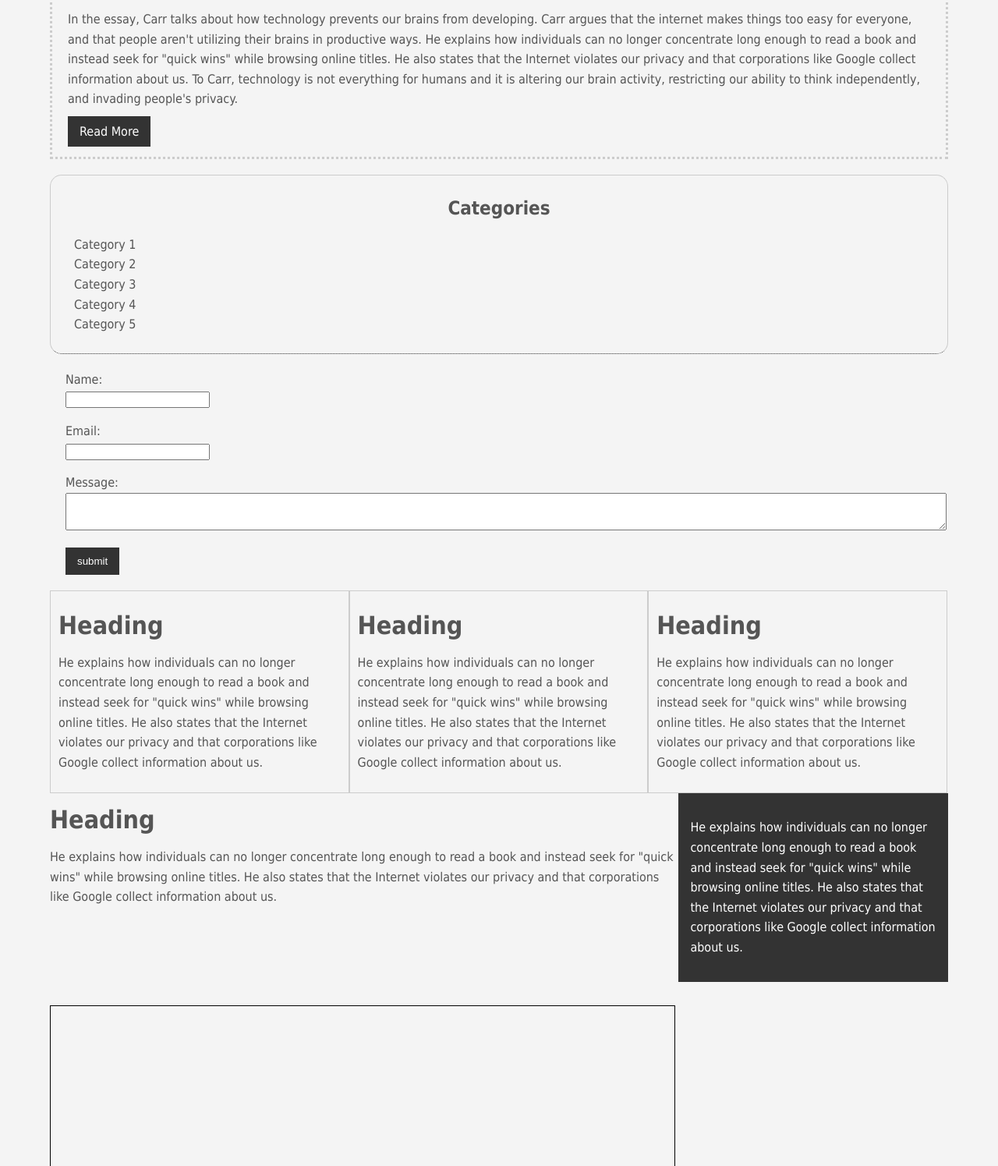
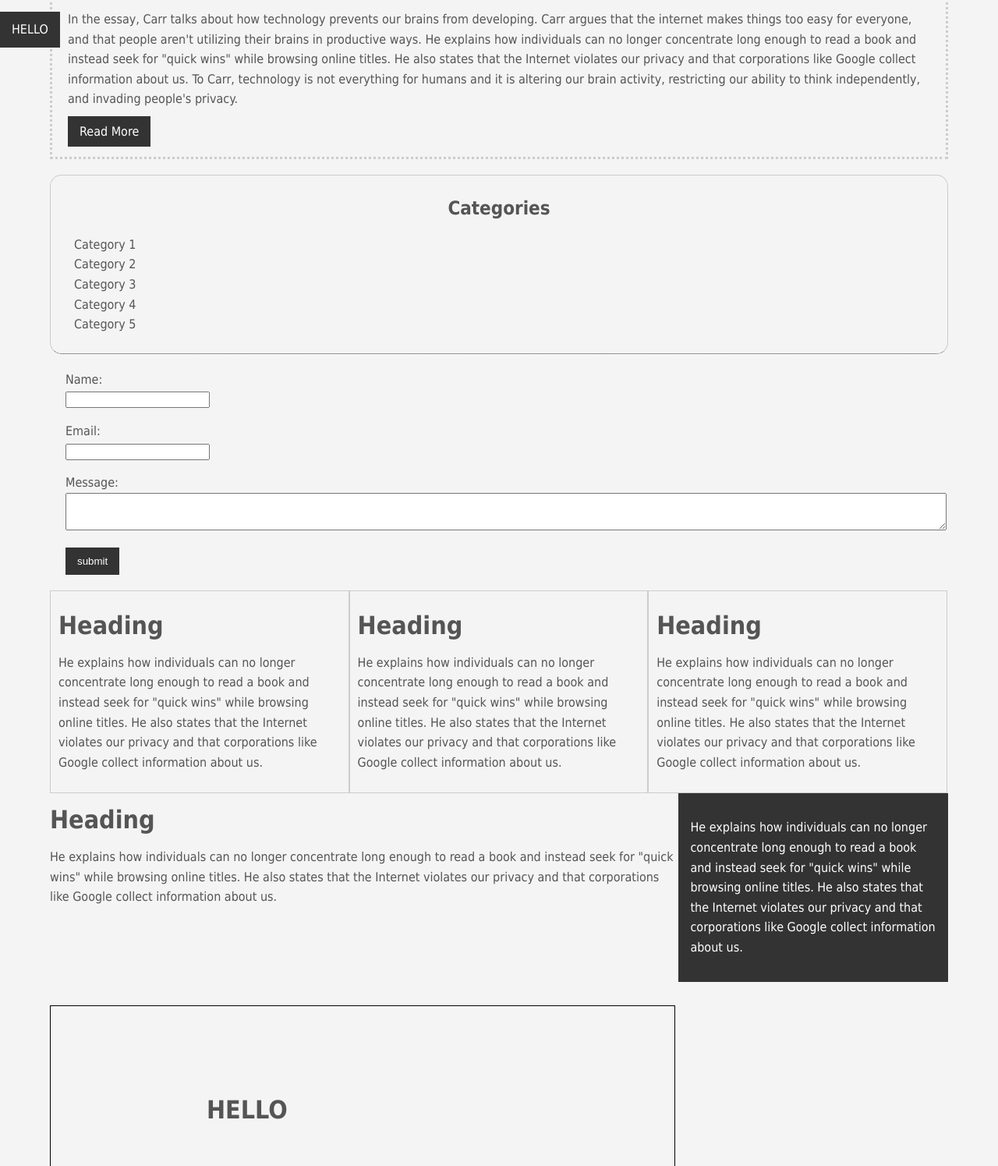
Before and after one commit to Theuri0411/CSS-Practice, a plain HTML site: page index.html in a window 1280 px wide. Shown: the part 385-1880 px from the top of the page at 78% size. Drawn offline with Linux system fonts and the light colour scheme.

```diff
--- a/index.html
+++ b/index.html
@@ -100,11 +100,14 @@
         </div>
         <div class="clr"></div>
 
-        <div class="p-box"></div>
-        <h1>HELLO</h1>
-        <h2>Bring me thanos</h2>
+        <div class="p-box">
+            <h1>HELLO</h1>
+            <h2>Bring me thanos</h2>
+        </div>
     </div>
     <!--Container-->
+
+    <a class="fix-me button" href="">HELLO</a>
 
     <div style="margin-top: 500px"></div>
 </body>
--- a/style.css
+++ b/style.css
@@ -144,7 +144,7 @@ a:visited {}
 
 .p-box h1 {
     position: absolute;
-    top: 40px;
+    top: 100px;
     left: 200px;
 }
 
@@ -153,3 +153,8 @@ a:visited {}
     bottom: 40px;
     right: 100px;
 }
+
+.fix-me {
+    position: fixed;
+    top: 400px;
+}
```
Also changed, not shown: bgimage.jpg (added).
